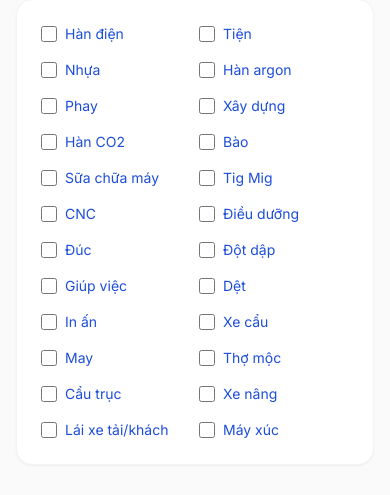
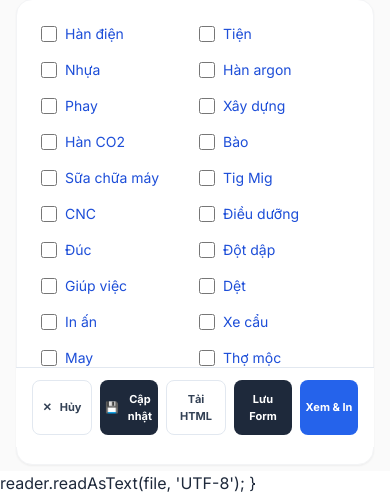
Before and after one commit to rikandrew-byte/HeThongNhapDuLieu, a Flask app: page /fct-1503 in a window 390 px wide. Shown: the part 2105-2600 px from the top of the page. Run offline with Flask 3, Linux system fonts and the light colour scheme; some libraries are stand-ins or nearby versions.

Commit message:
UI: Overhaul to Minimalist Premium design (Version 3.2)

```diff
--- a/templates/index.html
+++ b/templates/index.html
@@ -504,15 +504,15 @@
                     <span class="icon">💾</span> Cập nhật
                 </button>
 
-                <button type="button" onclick="handleSubmit('word')" class="btn-main btn-secondary">
-                    <span class="icon">📥</span> Tải HTML
+                <button type="button" onclick="handleSubmit('word')" class="btn-main">
+                    Tải HTML
                 </button>
                 <button type="button" onclick="handleSubmit('save_only')" class="btn-main btn-primary">
-                    <span class="icon">💾</span> Lưu Form
+                    Lưu Form
                 </button>
                 <button type="button" onclick="handleSubmit('html')" class="btn-main btn-accent">
-                    <span class="icon">🖨️</span> Xem & In
-                    <div id="loading" class="hidden w-4 h-4 border-2 border-white border-t-transparent rounded-full animate-spin"></div>
+                    Xem & In
+                    <div id="loading" class="hidden w-4 h-4 border-2 border-white border-t-transparent rounded-full animate-spin ml-2"></div>
                 </button>
             </div>
         </div>
@@ -1348,123 +1348,99 @@ async function loadHistory() {
         }
     </script>
 
+            reader.readAsText(file, 'UTF-8');
+        }
+    </script>
+
     <style>
-        /* CSS CHO CÁC NÚT BẤM CHÍNH (MAIN ACTIONS) */
+        /* MINIMALIST PREMIUM DESIGN SYSTEM */
+        :root {
+            --primary: #1e293b;
+            --accent: #2563eb;
+            --bg-soft: #f8fafc;
+            --border: #e2e8f0;
+            --text-main: #334155;
+        }
+
+        .btn-main {
+            padding: 10px 20px;
+            border-radius: 12px;
+            font-weight: 600;
+            font-size: 13px;
+            display: flex;
+            align-items: center;
+            justify-content: center;
+            gap: 8px;
+            border: 1px solid var(--border);
+            cursor: pointer;
+            transition: all 0.2s;
+            background: white;
+            color: var(--text-main);
+        }
+        .btn-primary { background: var(--primary) !important; color: white !important; border: none !important; }
+        .btn-accent { background: var(--accent) !important; color: white !important; border: none !important; }
+
+        .main-actions-outer {
+            margin-top: 40px;
+            border-top: 1px solid var(--border);
+            padding-top: 30px;
+        }
         .main-actions-container {
             display: flex;
             justify-content: center;
-            gap: 15px;
-            margin-top: 40px;
-            padding-bottom: 20px;
-        }
-        .btn-main {
-            padding: 12px 24px;
-            border-radius: 16px;
-            font-weight: 800;
-            font-size: 14px;
-            display: flex;
-            flex-direction: column;
-            align-items: center;
-            gap: 4px;
-            border: none;
-            cursor: pointer;
-            transition: all 0.2s;
-            box-shadow: 0 4px 12px rgba(0,0,0,0.1);
-            min-width: 100px;
-        }
-        .btn-main .icon { font-size: 20px; }
-        .btn-secondary { background: #f1f5f9; color: #475569; }
-        .btn-primary { background: #f97316; color: white; }
-        .btn-accent { background: #0d9488; color: white; }
-        .btn-main:hover { transform: translateY(-3px); box-shadow: 0 8px 20px rgba(0,0,0,0.15); }
+            gap: 12px;
+            max-width: 800px;
+            margin: 0 auto;
+        }
 
         @media (max-width: 768px) {
-            .main-actions-container {
-                padding: 15px;
-                background: rgba(255,255,255,0.8);
-                backdrop-filter: blur(10px);
+            .main-actions-outer {
                 position: sticky;
                 bottom: 0;
                 left: 0;
                 width: 100%;
-                z-index: 99;
+                background: white;
+                padding: 12px 16px;
                 box-sizing: border-box;
-                margin-top: 20px;
-                box-shadow: 0 -10px 25px rgba(0,0,0,0.05);
-                border-radius: 24px 24px 0 0;
-                gap: 10px;
-            }
-            .btn-main {
-                flex: 1;
-                padding: 10px 5px;
-                font-size: 11px;
-                min-width: 0;
-                border-radius: 14px;
-            }
-            .btn-main .icon { font-size: 16px; }
-
-            /* FORCE MOBILE OVERRIDES - VERSION 3.1 */
+                border-top: 1px solid var(--border);
+                z-index: 1000;
+                margin-top: 0;
+            }
+            .main-actions-container { gap: 8px; }
+            .btn-main { padding: 10px 5px; font-size: 11px; flex: 1; border-radius: 8px; }
+
             #historyModal {
                 top: 0 !important; left: 0 !important;
                 width: 100vw !important; height: 100vh !important;
                 max-height: 100vh !important; border-radius: 0 !important;
+                background: white !important;
             }
             .history-card-row {
-                padding: 24px !important;
-                margin: 0 16px 20px 16px !important;
-                background: #ffffff !important;
-                border: 1px solid #f1f5f9 !important;
-                border-radius: 24px !important;
-                box-shadow: 0 10px 25px -5px rgba(0, 0, 0, 0.05) !important;
+                padding: 16px !important;
+                margin: 0 0 1px 0 !important;
+                border: none !important;
+                border-bottom: 1px solid #f1f5f9 !important;
+                border-radius: 0 !important;
+                box-shadow: none !important;
             }
             .action-grid {
-                display: grid !important;
-                grid-template-columns: repeat(2, 1fr) !important;
-                gap: 12px !important;
-                margin-top: 20px !important;
-            }
-            .action-grid .btn-action, .action-grid a.btn-action {
-                height: 52px !important;
-                border-radius: 16px !important;
-                font-size: 13px !important;
+                display: flex !important;
+                flex-wrap: wrap !important;
+                gap: 6px !important;
+                margin-top: 12px !important;
+            }
+            .btn-action {
+                height: 32px !important;
+                padding: 0 10px !important;
+                font-size: 11px !important;
+                border-radius: 6px !important;
+                background: #f1f5f9 !important;
+                color: #475569 !important;
+                border: none !important;
                 box-shadow: none !important;
-                border: 1px solid rgba(0,0,0,0.05) !important;
-                padding: 0 10px !important;
-            }
-            .mobile-label { width: 85px !important; font-size: 11px !important; }
-        }
-    </style>
-
-    <style>
-        /* FORCE MOBILE OVERRIDES - VERSION 3.1 */
-        @media (max-width: 768px) {
-            #historyModal {
-                top: 0 !important; left: 0 !important;
-                width: 100vw !important; height: 100vh !important;
-                max-height: 100vh !important; border-radius: 0 !important;
-            }
-            .history-card-row {
-                padding: 24px !important;
-                margin: 0 16px 20px 16px !important;
-                background: #ffffff !important;
-                border: 1px solid #f1f5f9 !important;
-                border-radius: 24px !important;
-                box-shadow: 0 10px 25px -5px rgba(0, 0, 0, 0.05) !important;
-            }
-            .action-grid {
-                display: grid !important;
-                grid-template-columns: repeat(2, 1fr) !important;
-                gap: 12px !important;
-                margin-top: 20px !important;
-            }
-            .action-grid .btn-action, .action-grid a.btn-action {
-                height: 52px !important;
-                border-radius: 16px !important;
-                font-size: 13px !important;
-                box-shadow: none !important;
-                border: 1px solid rgba(0,0,0,0.05) !important;
-            }
-            .mobile-label { width: 85px !important; font-size: 11px !important; }
+            }
+            .btn-action.btn-approve { background: #0f172a !important; color: white !important; }
+            .mobile-label { width: 70px !important; color: #94a3b8 !important; }
         }
     </style>
 
@@ -1476,8 +1452,8 @@ async function loadHistory() {
         <div style="display:flex; align-items:center; gap:10px;">
             <span style="font-size:20px;">📁</span>
             <div>
-                <div style="font-size:16px; font-weight:800; color:#1e293b;">Quản trị Hồ sơ FCT (Bản 3.1)</div>
-                <div style="font-size:12px; color:#64748b;">Hệ thống — <span id="historyTotalCount" style="color:#2563eb; font-weight:600;">0 hồ sơ</span></div>
+                <div style="font-size:16px; font-weight:700; color:#0f172a;">Quản trị Hồ sơ Hệ thống</div>
+                <div style="font-size:12px; color:#64748b;">Version 3.2 — <span id="historyTotalCount" style="color:#0f172a; font-weight:600;">0 hồ sơ</span></div>
             </div>
         </div>
         <div style="display:flex; align-items:center; gap:6px;">
```
